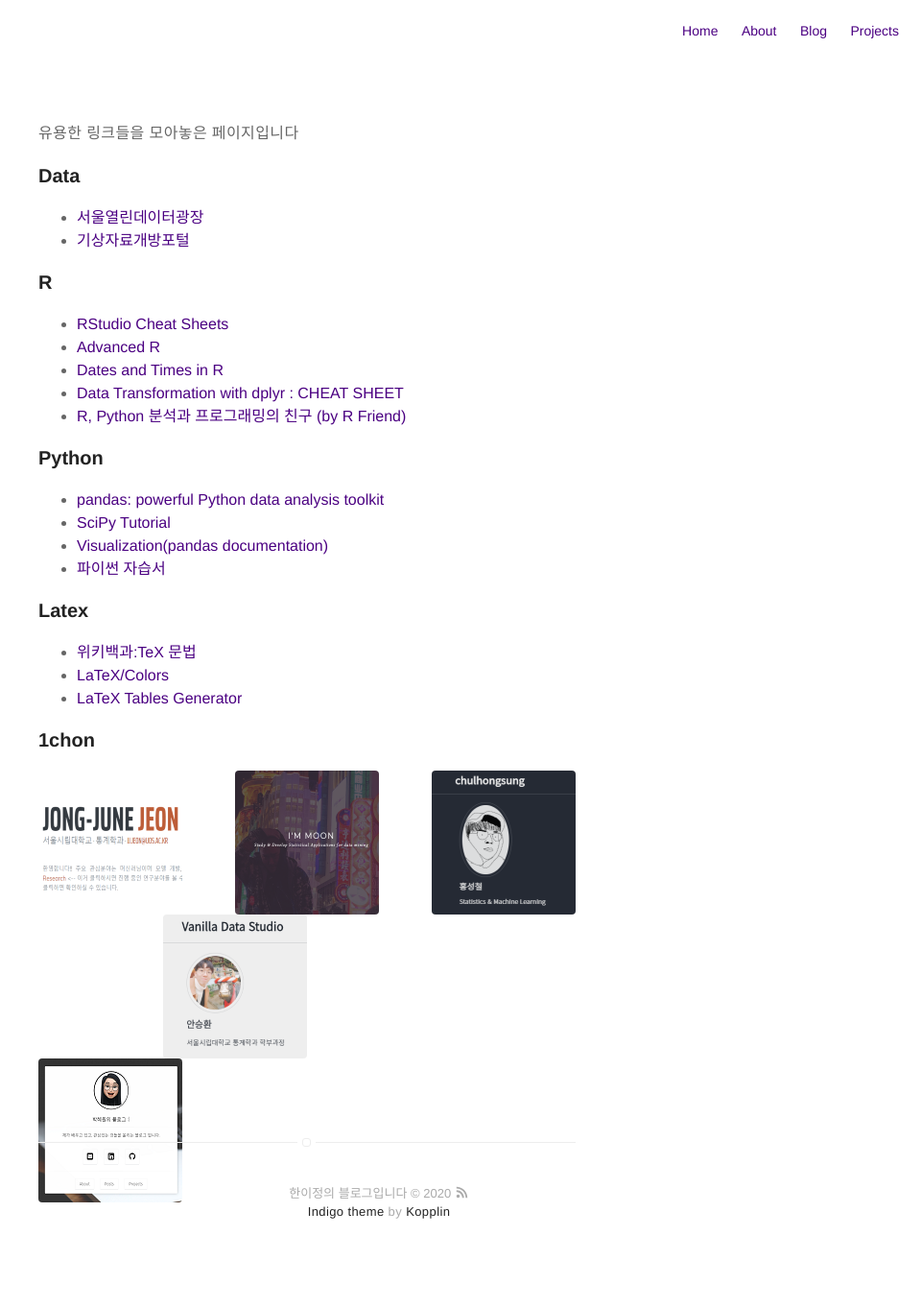
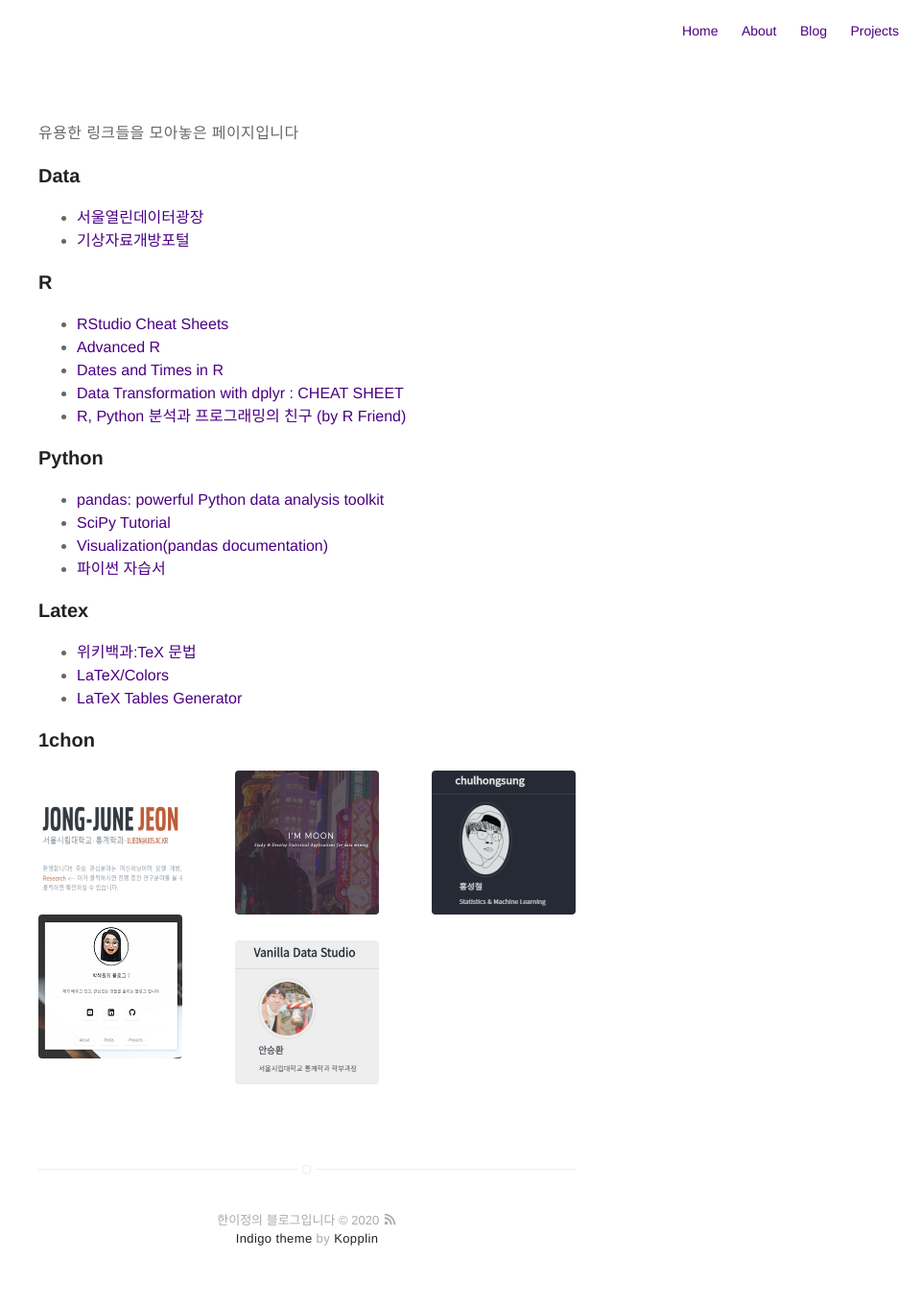
Before and after one commit to 12jeong/12jeong.github.io, a Jekyll site: the page built from links.md, in a window 1280 px wide. Shown: the whole page at 96% size, without its empty margins (320-1280 px from the left). Built offline with Jekyll 4.4.1, drawn with Linux system fonts in a browser that asks for light colours; some web fonts are replaced; before the commit the page ends 1334 px from its top, so only the background shows below that.

Commit message:
fix 1chon

```diff
--- a/links.md
+++ b/links.md
@@ -41,7 +41,7 @@ layout: page
   [![JJJ alt <](/assets/images/fam_jeon.PNG "Jeon JongJune ")](http://ranking.uos.ac.kr/)
   [![MSJ alt ><](/assets/images/fam_moon.PNG "Moon SangJun")](https://monster-moon.github.io/)
   [![WHO? alt >](/assets/images/fam_who.PNG "Waiting for you")]()
+  [![PHW alt <](/assets/images/fam_park.PNG "Park HyeWon ")](https://sdtrd011.github.io/)
   [![ASH alt ><](/assets/images/fam_an.PNG "An SeungHwan")](https://https://an-seunghwan.github.io/)
-  [![PHW alt <](/assets/images/fam_park.PNG "Park HyeWon ")](https://sdtrd011.github.io/)
 
   &nbsp;
```
